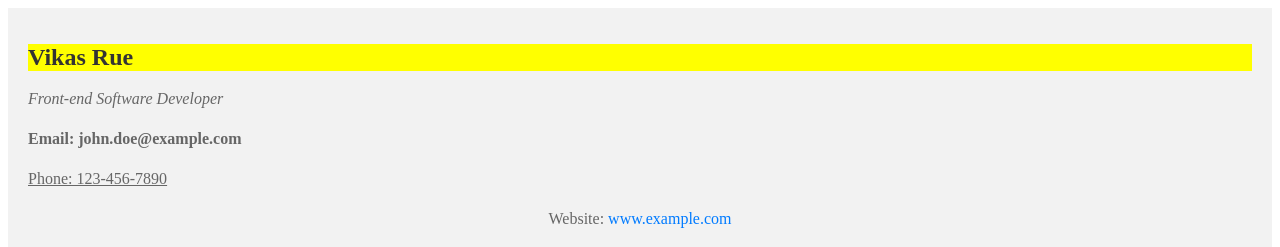
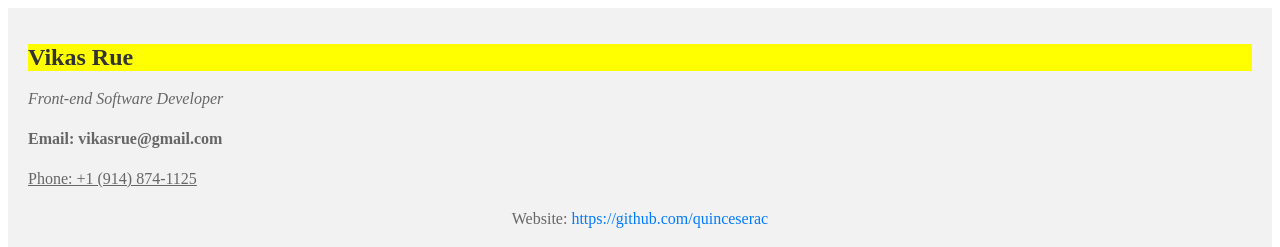
Before and after one commit to quinceserac/frontend-bootcamp-tasks, a plain HTML site: page index.html in a window 1280 px wide. Shown: the top 247 px of the page. Drawn offline with Linux system fonts and the light colour scheme.

Commit message:
add my details

```diff
--- a/index.html
+++ b/index.html
@@ -10,9 +10,9 @@
     <div class="container">
         <h1 class="highlight">Vikas Rue</h1>
         <p class="italic">Front-end Software Developer</p>
-        <p class="bold">Email: john.doe@example.com</p>
-        <p class="underline">Phone: 123-456-7890</p>
-        <p class="center">Website: <a href="https://www.example.com">www.example.com</a></p>
+        <p class="bold">Email: vikasrue@gmail.com</p>
+        <p class="underline">Phone: +1 (914) 874-1125 </p>
+        <p class="center">Website: <a href="https://github.com/quinceserac">https://github.com/quinceserac</a></p>
         <div class="border">
             <h2>About Me</h2>
             <p>A recent graduate with a Master's degree in Information Systems from Pace University. Passionate about technology and innovation, Vikas is actively seeking a software engineering role. With a strong foundation in programming, problem-solving skills, and hands-on experience with various software development tools and methodologies, Vikas is eager to contribute to dynamic teams and work on cutting-edge projects. Known for a meticulous approach and dedication to continuous learning, Vikas is prepared to tackle challenges in the software engineering field and deliver high-quality solutions.</p>
```
